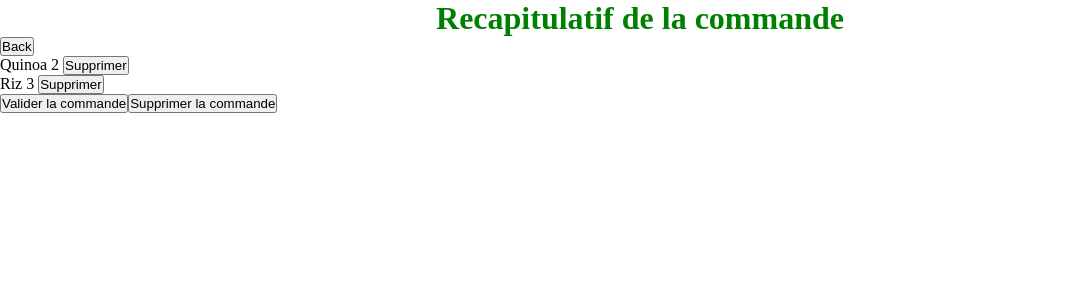
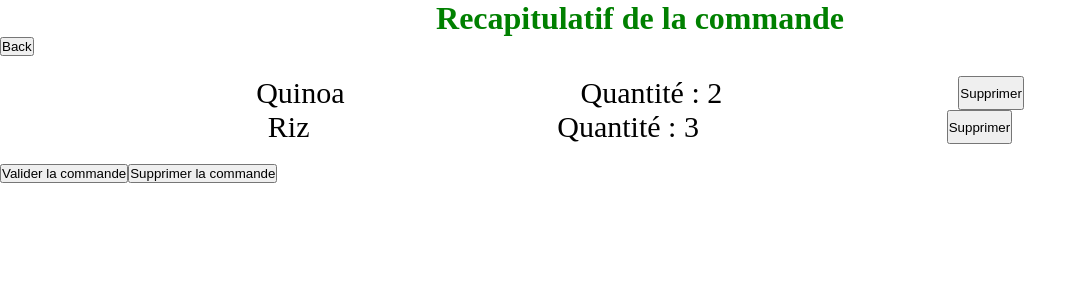
Before and after one commit to DigiCook/web-site, a Vue app: page /#/recapitulatif in a window 1280 px wide. Shown: the top 300 px of the page, without its empty margins (0-1087 px from the left). Built offline with nearby package versions, Linux system fonts and the light colour scheme.

Commit message:
recapitulatif bouton suppr ligne

```diff
--- a/src/components/Recapitulatif.vue
+++ b/src/components/Recapitulatif.vue
@@ -2,9 +2,9 @@
   <div>
     <h1>Recapitulatif de la commande</h1>
     <button @click="back">Back</button>
-    <ul>
-    <li v-for='item in items'>
-        {{item.name}} {{item.quantity}}  <button @click="deleteDish">Supprimer</button>
+    <ul class="liste">
+    <li class="item" v-for='item in items'>
+        {{item.name}} <span>Quantité :  {{item.quantity}} </span> <button @click="deleteDish(item.id)">Supprimer</button>
     </li>
     </ul>
     <button @click="validateOrder">Valider la commande</button>
@@ -26,8 +26,8 @@ export default {
   data () {
     return {
       items:
-      [{name: 'Quinoa', quantity: '2', amount: '0'},
-      {name: 'Riz', quantity: '3', amount: '0'}]
+      [{name: 'Quinoa', quantity: '2', amount: '0', id: 0},
+      {name: 'Riz', quantity: '3', amount: '0', id: 1}]
     }
   },
   watch: {
@@ -39,8 +39,9 @@ export default {
     validateOrder () {
       console.log('order validated')
     },
-    deleteDish () {
+    deleteDish (id) {
       console.log('dish deleted')
+      console.log(id)
     },
     deleteOrder () {
       console.log('orderdeteled : todo lien vers le store')
@@ -51,11 +52,20 @@ export default {
 }
 </script>
 
-<style scoped>
+<style scoped lang="scss">
 
 h1 {
   color: green;
   text-align: center;
 }
+.liste{
+  margin: 20px;
+}
+.item {
+  display: flex;
+  flex-direction: row;
+  justify-content: space-evenly;
+  font-size: 30px;
+}
 
 </style>
```
